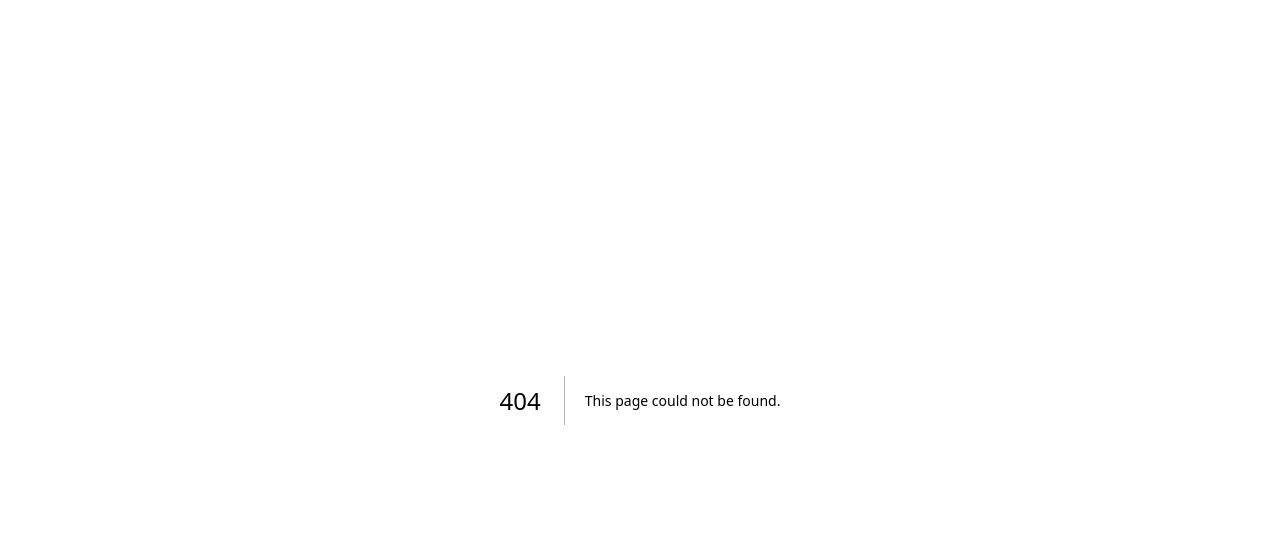
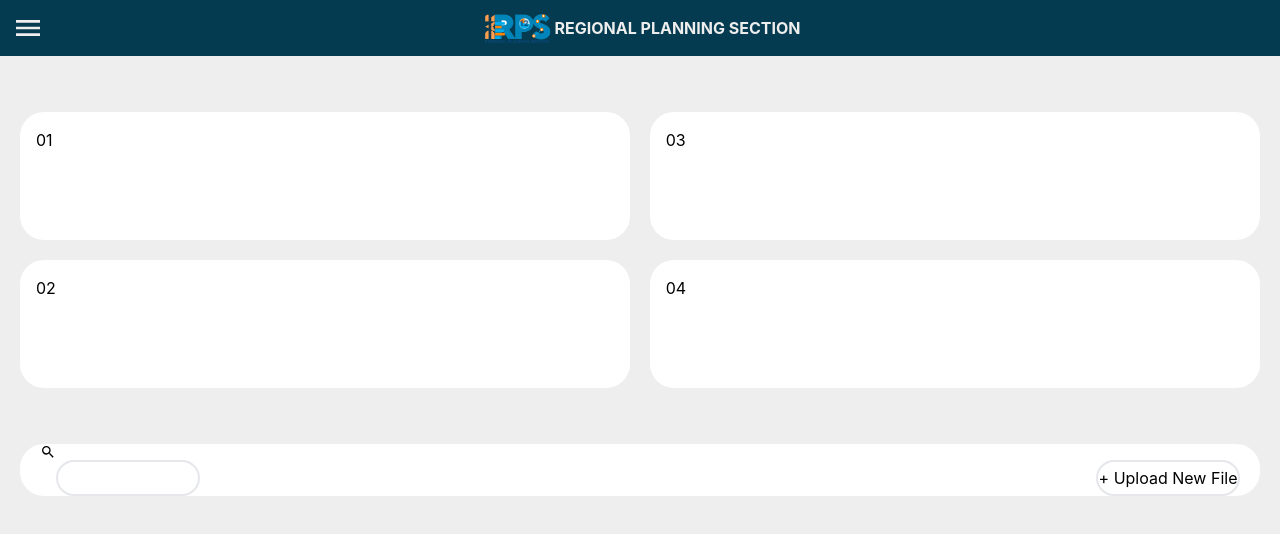
Before and after one commit to ITyukz11/SUIS-Region-XII, a Next.js app: page /ess/3b in a window 1280 px wide. Before the commit this address had no page. Shown: the top 534 px of the page. Built offline with nearby package versions, Linux system fonts and the light colour scheme.

Commit message:
Initial Commit

```diff
--- /dev/null
+++ b/pages/ess/3b.js
@@ -0,0 +1,67 @@
+'use client'
+
+import React from 'react'
+import Layout from '../../components/layout'
+import { MdSearch } from 'react-icons/md'
+
+export default function ThreeB() {
+  return (
+    <div>
+      <Layout>
+        <div className="grid grid-rows-2 grid-flow-col gap-5 mt-14  ml-5 mr-5  justify-items-center">
+          <div className='bg-white rounded-3xl h-32 w-full p-4'>01</div>
+
+          <div className='bg-white rounded-3xl h-32 w-full p-4'>02</div>
+
+          <div className='bg-white rounded-3xl h-32 w-full p-4'>03</div>
+
+          <div className='bg-white rounded-3xl h-32 w-full p-4'>04</div>
+        </div>
+        <div className='bg-white rounded-3xl mt-14 ml-5 mr-5 pl-5 pr-5'>
+          <div className='flex justify-between'>
+            <div className='flex'>
+            <MdSearch/>
+
+<input className='rounded-3xl h-9 w-36 border-2 mt-4'>
+ </input>
+            </div>
+
+           <button className='rounded-3xl h-9 w-36 border-2 mt-4'>
+           + Upload New File
+           </button>
+          </div>
+
+          <div>
+            {/* <table className="table-auto w-full ">
+              <thead>
+                <tr>
+                  <th>Song</th>
+                  <th>Artist</th>
+                  <th>Year</th>
+                </tr>
+              </thead>
+              <tbody>
+                <tr>
+                  <td>The Sliding Mr. Bones (Next Stop, Pottersville)</td>
+                  <td>Malcolm Lockyer</td>
+                  <td>1961</td>
+                </tr>
+                <tr>
+                  <td>Witchy Woman</td>
+                  <td>The Eagles</td>
+                  <td>1972</td>
+                </tr>
+                <tr>
+                  <td>Shining Star</td>
+                  <td>Earth, Wind, and Fire</td>
+                  <td>1975</td>
+                </tr>
+              </tbody>
+            </table> */}
+          </div>
+
+        </div>
+      </Layout>
+    </div>
+  )
+}
--- /dev/null
+++ b/pages/pr/e-titles.js
@@ -0,0 +1,14 @@
+'use client'
+
+import React from 'react'
+import Layout from '../../components/layout'
+
+export default function Etitles() {
+  return (
+    <div>
+    <Layout>
+        e-titles
+    </Layout>
+</div>
+  )
+}
--- /dev/null
+++ b/pages/pr/field-validation-team.js
@@ -0,0 +1,14 @@
+'use client'
+
+import React from 'react'
+import Layout from '../../components/layout'
+
+export default function FieldValidationTeam() {
+  return (
+    <div>
+        <Layout>
+            field-validation-team
+        </Layout>
+    </div>
+  )
+}
--- /dev/null
+++ b/pages/pr/registration.js
@@ -0,0 +1,14 @@
+'use client'
+
+import React from 'react'
+import Layout from '../../components/layout'
+
+export default function Registration() {
+  return (
+    <div>
+    <Layout>
+        registration
+    </Layout>
+</div>
+  )
+}
--- /dev/null
+++ b/pages/pr/survey.js
@@ -0,0 +1,14 @@
+'use client'
+
+import React from 'react'
+import Layout from '../../components/layout'
+
+export default function Survey() {
+  return (
+    <div>
+        <Layout>
+           Survey
+        </Layout>
+    </div>
+  )
+}
```
